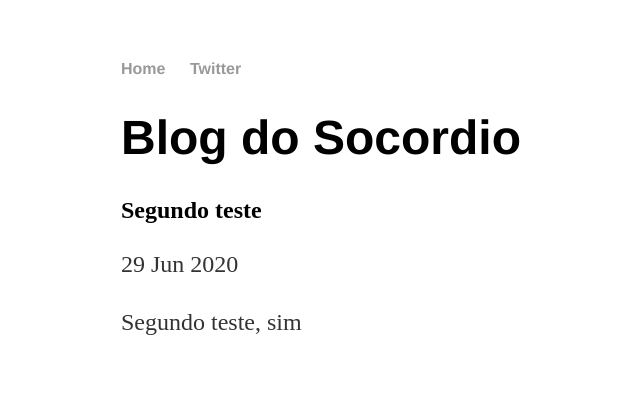
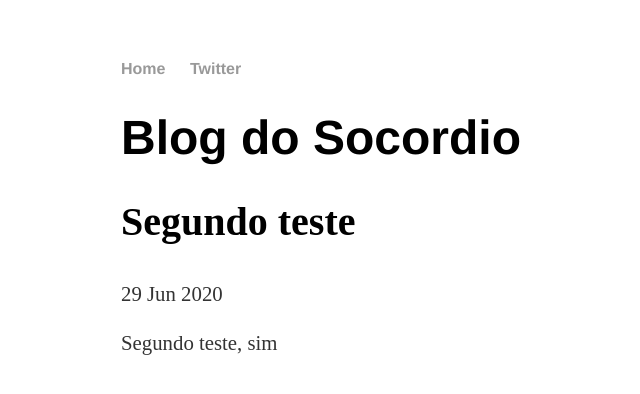
Before and after one commit to fpresc/fpresc.github.io, a Jekyll site: the page built from _posts/2021-06-29-outro-teste.md, in a window 1280 px wide. Shown: the top 394 px of the page, without its empty margins (71-711 px from the left). Built offline with Jekyll 4.4.1, drawn with Linux system fonts in a browser that asks for light colours.

Commit message:
Update main.css

```diff
--- a/css/main.css
+++ b/css/main.css
@@ -23,8 +23,11 @@ h1 {
     font-size: 3em;
     font-family:'Helvetica', 'Arial', 'Sans-Serif';
 }
+h2 {
+    font-size: 2.5em;
+}
 p {
-    font-size: 1.5em;
+    font-size: 1.3em;
     line-height: 1.4em;
     color: #333;
 }
```
